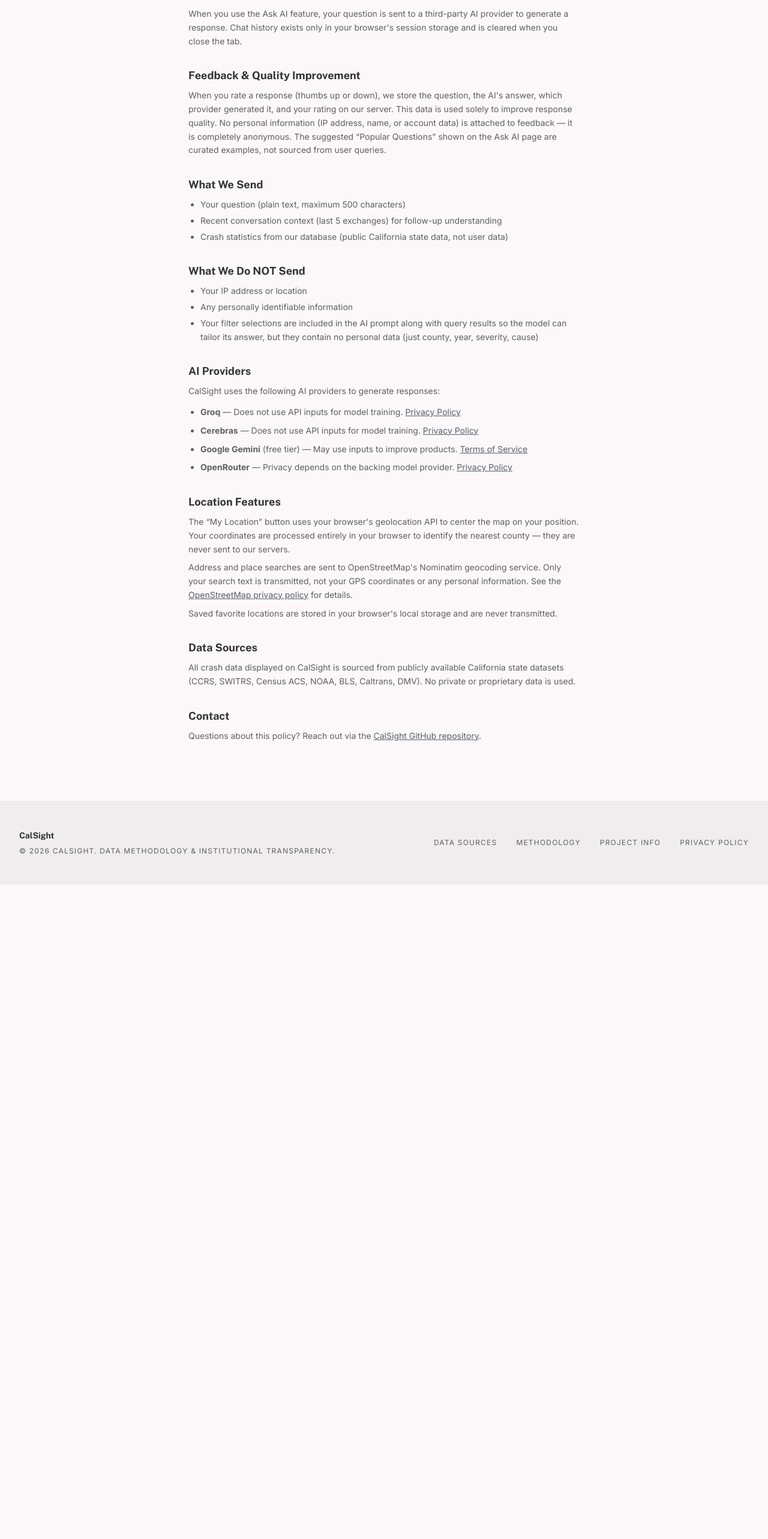
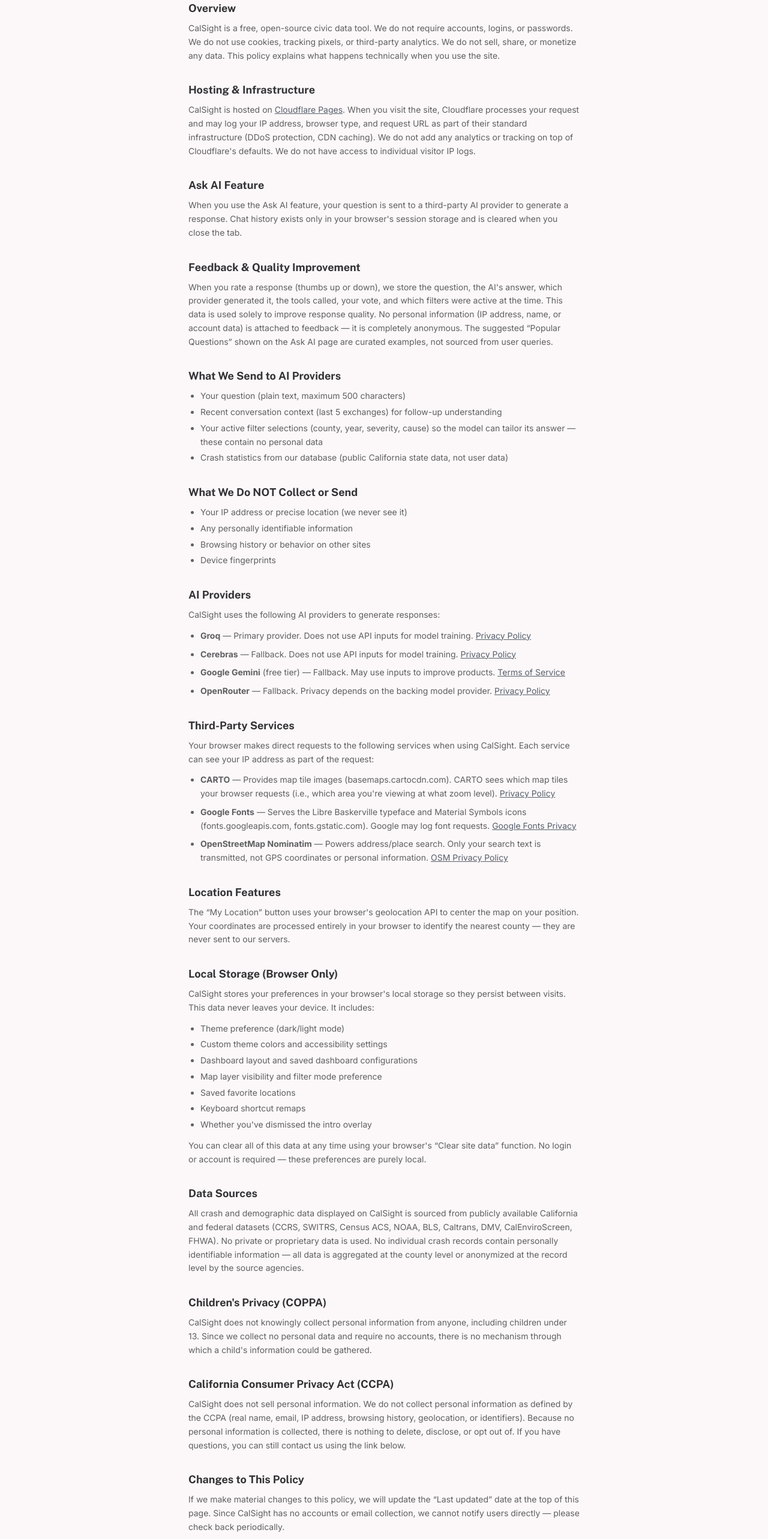
Before and after one commit to JeffreySardella/CalSight, a React (Vite) app in the folder frontend/: page /privacy in a window 1280 px wide. Shown: the part 220-2786 px from the top of the page at 60% size. Before the commit the page ends 1695 px from the top, so only its background shows below. Built offline with nearby package versions, Linux system fonts and the light colour scheme.

Commit message:
docs: comprehensive privacy policy — Groq/CARTO/Cloudflare disclosure, CCPA, localStorage inventory

```diff
--- a/frontend/src/pages/PrivacyPage.tsx
+++ b/frontend/src/pages/PrivacyPage.tsx
@@ -1,11 +1,34 @@
 export default function PrivacyPage() {
   return (
     <div className="max-w-[700px] mx-auto px-6 pt-16 pb-24">
-      <h1 className="font-headline text-3xl font-extrabold tracking-tighter text-on-surface mb-8">
+      <h1 className="font-headline text-3xl font-extrabold tracking-tighter text-on-surface mb-2">
         Privacy Policy
       </h1>
+      <p className="text-xs text-on-surface-variant mb-8">Last updated: May 17, 2026</p>
 
       <div className="space-y-8 text-on-surface-variant text-sm leading-relaxed">
+        <section>
+          <h2 className="font-headline text-lg font-bold text-on-surface mb-2">Overview</h2>
+          <p>
+            CalSight is a free, open-source civic data tool. We do not require accounts,
+            logins, or passwords. We do not use cookies, tracking pixels, or third-party
+            analytics. We do not sell, share, or monetize any data. This policy explains
+            what happens technically when you use the site.
+          </p>
+        </section>
+
+        <section>
+          <h2 className="font-headline text-lg font-bold text-on-surface mb-2">Hosting &amp; Infrastructure</h2>
+          <p>
+            CalSight is hosted on{" "}
+            <a href="https://www.cloudflare.com/privacypolicy/" className="text-primary underline" target="_blank" rel="noopener noreferrer">Cloudflare Pages</a>.
+            When you visit the site, Cloudflare processes your request and may log your IP address,
+            browser type, and request URL as part of their standard infrastructure (DDoS protection,
+            CDN caching). We do not add any analytics or tracking on top of Cloudflare&apos;s defaults.
+            We do not have access to individual visitor IP logs.
+          </p>
+        </section>
+
         <section>
           <h2 className="font-headline text-lg font-bold text-on-surface mb-2">Ask AI Feature</h2>
           <p>
@@ -19,28 +42,31 @@
           <h2 className="font-headline text-lg font-bold text-on-surface mb-2">Feedback &amp; Quality Improvement</h2>
           <p>
             When you rate a response (thumbs up or down), we store the question, the AI&apos;s answer,
-            which provider generated it, and your rating on our server. This data is used solely to
-            improve response quality. No personal information (IP address, name, or account data) is
-            attached to feedback — it is completely anonymous. The suggested &ldquo;Popular Questions&rdquo;
-            shown on the Ask AI page are curated examples, not sourced from user queries.
+            which provider generated it, the tools called, your vote, and which filters were active
+            at the time. This data is used solely to improve response quality. No personal information
+            (IP address, name, or account data) is attached to feedback — it is completely anonymous.
+            The suggested &ldquo;Popular Questions&rdquo; shown on the Ask AI page are curated examples,
+            not sourced from user queries.
           </p>
         </section>
 
         <section>
-          <h2 className="font-headline text-lg font-bold text-on-surface mb-2">What We Send</h2>
+          <h2 className="font-headline text-lg font-bold text-on-surface mb-2">What We Send to AI Providers</h2>
           <ul className="list-disc pl-5 space-y-1">
             <li>Your question (plain text, maximum 500 characters)</li>
             <li>Recent conversation context (last 5 exchanges) for follow-up understanding</li>
+            <li>Your active filter selections (county, year, severity, cause) so the model can tailor its answer — these contain no personal data</li>
             <li>Crash statistics from our database (public California state data, not user data)</li>
           </ul>
         </section>
 
         <section>
-          <h2 className="font-headline text-lg font-bold text-on-surface mb-2">What We Do NOT Send</h2>
+          <h2 className="font-headline text-lg font-bold text-on-surface mb-2">What We Do NOT Collect or Send</h2>
           <ul className="list-disc pl-5 space-y-1">
-            <li>Your IP address or location</li>
+            <li>Your IP address or precise location (we never see it)</li>
             <li>Any personally identifiable information</li>
-            <li>Your filter selections are included in the AI prompt along with query results so the model can tailor its answer, but they contain no personal data (just county, year, severity, cause)</li>
+            <li>Browsing history or behavior on other sites</li>
+            <li>Device fingerprints</li>
           </ul>
         </section>
 
@@ -49,20 +75,45 @@
           <p className="mb-3">CalSight uses the following AI providers to generate responses:</p>
           <ul className="list-disc pl-5 space-y-2">
             <li>
-              <strong>Groq</strong> — Does not use API inputs for model training.{" "}
+              <strong>Groq</strong> — Primary provider. Does not use API inputs for model training.{" "}
               <a href="https://groq.com/privacy-policy/" className="text-primary underline" target="_blank" rel="noopener noreferrer">Privacy Policy</a>
             </li>
             <li>
-              <strong>Cerebras</strong> — Does not use API inputs for model training.{" "}
+              <strong>Cerebras</strong> — Fallback. Does not use API inputs for model training.{" "}
               <a href="https://cerebras.ai/privacy-policy" className="text-primary underline" target="_blank" rel="noopener noreferrer">Privacy Policy</a>
             </li>
             <li>
-              <strong>Google Gemini</strong> (free tier) — May use inputs to improve products.{" "}
+              <strong>Google Gemini</strong> (free tier) — Fallback. May use inputs to improve products.{" "}
               <a href="https://ai.google.dev/gemini-api/terms" className="text-primary underline" target="_blank" rel="noopener noreferrer">Terms of Service</a>
             </li>
             <li>
-              <strong>OpenRouter</strong> — Privacy depends on the backing model provider.{" "}
+              <strong>OpenRouter</strong> — Fallback. Privacy depends on the backing model provider.{" "}
               <a href="https://openrouter.ai/privacy" className="text-primary underline" target="_blank" rel="noopener noreferrer">Privacy Policy</a>
+            </li>
+          </ul>
+        </section>
+
+        <section>
+          <h2 className="font-headline text-lg font-bold text-on-surface mb-2">Third-Party Services</h2>
+          <p className="mb-3">
+            Your browser makes direct requests to the following services when using CalSight.
+            Each service can see your IP address as part of the request:
+          </p>
+          <ul className="list-disc pl-5 space-y-2">
+            <li>
+              <strong>CARTO</strong> — Provides map tile images (basemaps.cartocdn.com). CARTO sees
+              which map tiles your browser requests (i.e., which area you&apos;re viewing at what zoom level).{" "}
+              <a href="https://carto.com/privacy/" className="text-primary underline" target="_blank" rel="noopener noreferrer">Privacy Policy</a>
+            </li>
+            <li>
+              <strong>Google Fonts</strong> — Serves the Libre Baskerville typeface and Material Symbols
+              icons (fonts.googleapis.com, fonts.gstatic.com). Google may log font requests.{" "}
+              <a href="https://developers.google.com/fonts/faq/privacy" className="text-primary underline" target="_blank" rel="noopener noreferrer">Google Fonts Privacy</a>
+            </li>
+            <li>
+              <strong>OpenStreetMap Nominatim</strong> — Powers address/place search. Only your search
+              text is transmitted, not GPS coordinates or personal information.{" "}
+              <a href="https://osmfoundation.org/wiki/Privacy_Policy" className="text-primary underline" target="_blank" rel="noopener noreferrer">OSM Privacy Policy</a>
             </li>
           </ul>
         </section>
@@ -72,27 +123,68 @@
           <p>
             The &ldquo;My Location&rdquo; button uses your browser&apos;s geolocation API to center the map
             on your position. Your coordinates are processed entirely in your browser to identify the
-            nearest county &mdash; they are never sent to our servers.
+            nearest county — they are never sent to our servers.
           </p>
-          <p className="mt-2">
-            Address and place searches are sent to OpenStreetMap&apos;s Nominatim geocoding service.
-            Only your search text is transmitted, not your GPS coordinates or any personal information.
-            See the{" "}
-            <a href="https://osmfoundation.org/wiki/Privacy_Policy" className="text-primary underline" target="_blank" rel="noopener noreferrer">
-              OpenStreetMap privacy policy
-            </a>{" "}
-            for details.
+        </section>
+
+        <section>
+          <h2 className="font-headline text-lg font-bold text-on-surface mb-2">Local Storage (Browser Only)</h2>
+          <p className="mb-3">
+            CalSight stores your preferences in your browser&apos;s local storage so they persist
+            between visits. This data never leaves your device. It includes:
           </p>
-          <p className="mt-2">
-            Saved favorite locations are stored in your browser&apos;s local storage and are never transmitted.
+          <ul className="list-disc pl-5 space-y-1">
+            <li>Theme preference (dark/light mode)</li>
+            <li>Custom theme colors and accessibility settings</li>
+            <li>Dashboard layout and saved dashboard configurations</li>
+            <li>Map layer visibility and filter mode preference</li>
+            <li>Saved favorite locations</li>
+            <li>Keyboard shortcut remaps</li>
+            <li>Whether you&apos;ve dismissed the intro overlay</li>
+          </ul>
+          <p className="mt-3">
+            You can clear all of this data at any time using your browser&apos;s &ldquo;Clear site
+            data&rdquo; function. No login or account is required — these preferences are purely local.
           </p>
         </section>
 
         <section>
           <h2 className="font-headline text-lg font-bold text-on-surface mb-2">Data Sources</h2>
           <p>
-            All crash data displayed on CalSight is sourced from publicly available California state datasets
-            (CCRS, SWITRS, Census ACS, NOAA, BLS, Caltrans, DMV). No private or proprietary data is used.
+            All crash and demographic data displayed on CalSight is sourced from publicly available
+            California and federal datasets (CCRS, SWITRS, Census ACS, NOAA, BLS, Caltrans, DMV,
+            CalEnviroScreen, FHWA). No private or proprietary data is used. No individual crash
+            records contain personally identifiable information — all data is aggregated at the
+            county level or anonymized at the record level by the source agencies.
+          </p>
+        </section>
+
+        <section>
+          <h2 className="font-headline text-lg font-bold text-on-surface mb-2">Children&apos;s Privacy (COPPA)</h2>
+          <p>
+            CalSight does not knowingly collect personal information from anyone, including children
+            under 13. Since we collect no personal data and require no accounts, there is no
+            mechanism through which a child&apos;s information could be gathered.
+          </p>
+        </section>
+
+        <section>
+          <h2 className="font-headline text-lg font-bold text-on-surface mb-2">California Consumer Privacy Act (CCPA)</h2>
+          <p>
+            CalSight does not sell personal information. We do not collect personal information
+            as defined by the CCPA (real name, email, IP address, browsing history, geolocation,
+            or identifiers). Because no personal information is collected, there is nothing to
+            delete, disclose, or opt out of. If you have questions, you can still contact us
+            using the link below.
+          </p>
+        </section>
+
+        <section>
+          <h2 className="font-headline text-lg font-bold text-on-surface mb-2">Changes to This Policy</h2>
+          <p>
+            If we make material changes to this policy, we will update the &ldquo;Last updated&rdquo;
+            date at the top of this page. Since CalSight has no accounts or email collection,
+            we cannot notify users directly — please check back periodically.
           </p>
         </section>
 
```
